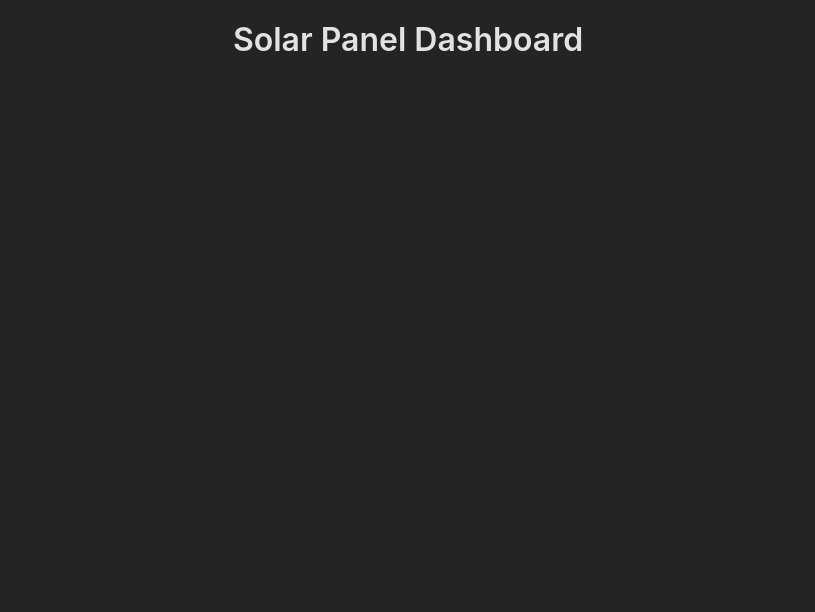
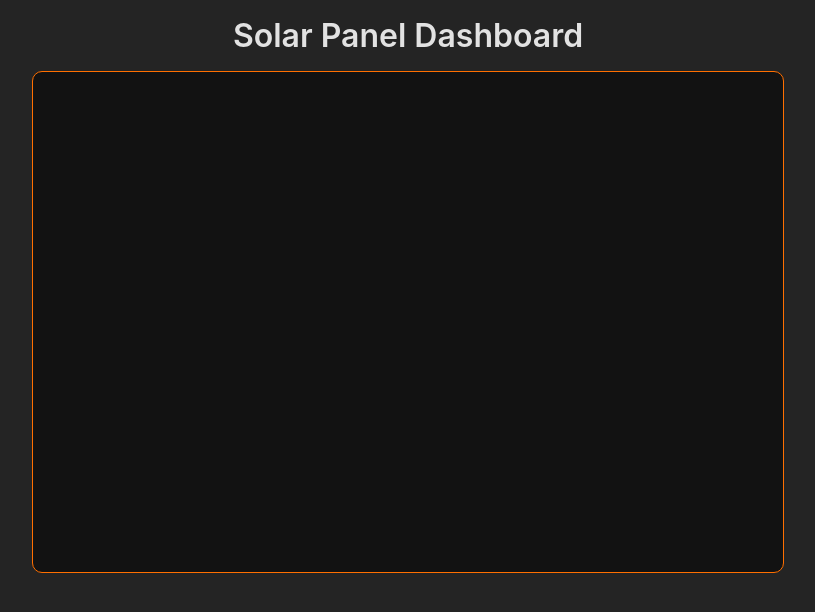
Before and after one commit to steffen-roe/Solar-Panel-Dashboard, a React (Vite) app in the folder frontend/: page / in a window 1280 px wide. Shown: the top 612 px of the page, without its empty margins (232-1047 px from the left). Built offline with nearby package versions, Linux system fonts and the light colour scheme.

Commit message:
Add chart container

```diff
--- a/frontend/src/Dashboard.css
+++ b/frontend/src/Dashboard.css
@@ -1,3 +1,9 @@
+.dashboard {
+    display: flex;
+    flex-direction: column;
+    align-items: center;
+}
+
 .title {
     font-size: 32px;
     font-weight: 600;
--- a/frontend/src/Dashboard.jsx
+++ b/frontend/src/Dashboard.jsx
@@ -1,10 +1,12 @@
+import ChartContainer from "./components/ChartContainer/ChartContainer"
 import "./Dashboard.css"
 
 function Dashboard() {
 
     return (
-      <div>
+      <div className="dashboard">
         <div className="title">Solar Panel Dashboard</div>
+        <ChartContainer/>
       </div>
     )
   }
--- a/frontend/src/components/ChartContainer/ChartContainer.css
+++ b/frontend/src/components/ChartContainer/ChartContainer.css
@@ -0,0 +1,7 @@
+.chart-container {
+    background-color: #121212;
+    width: 750px;
+    height: 500px;
+    border: 0.5px solid #FF6F00;
+    border-radius: 10px;
+}
--- a/frontend/src/components/ChartContainer/ChartContainer.jsx
+++ b/frontend/src/components/ChartContainer/ChartContainer.jsx
@@ -0,0 +1,12 @@
+import "./ChartContainer.css"
+
+function ChartContainer() {
+
+    return (
+      <div className="chart-container">
+
+      </div>
+    )
+  }
+
+  export default ChartContainer
--- a/frontend/src/index.css
+++ b/frontend/src/index.css
@@ -1,7 +1,5 @@
 :root {
   font-family: Inter, system-ui, Avenir, Helvetica, Arial, sans-serif;
-  line-height: 1.5;
-  font-weight: 400;
 
   color-scheme: light dark;
   color: rgba(255, 255, 255, 0.87);
@@ -11,12 +9,10 @@
   text-rendering: optimizeLegibility;
   -webkit-font-smoothing: antialiased;
   -moz-osx-font-smoothing: grayscale;
+
 }
 
 body {
   margin: 0;
   box-sizing: border-box;
-  display: flex;
-  flex-direction: column;
-  align-items: center;
 }
```
